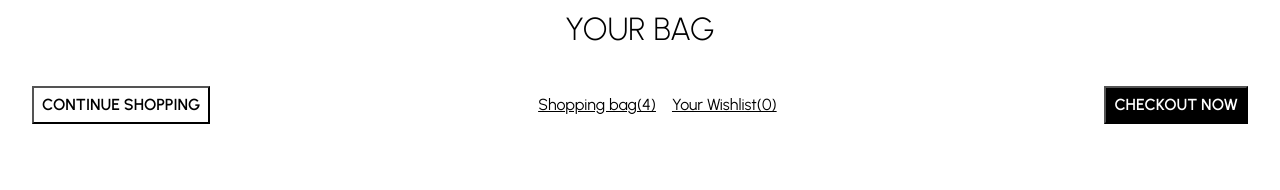
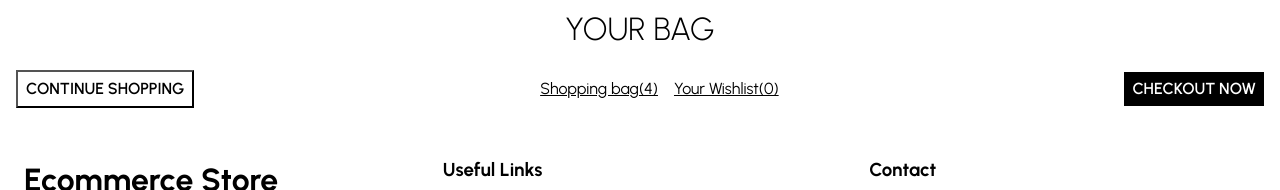
Before and after one commit to adarraji/react-shop, a React (Create React App) app: page / in a window 1280 px wide. Shown: the part 122-312 px from the top of the page. Built offline with nearby package versions, Linux system fonts and the light colour scheme.

Commit message:
updated top button styles

```diff
--- a/src/pages/Cart.js
+++ b/src/pages/Cart.js
@@ -37,13 +37,13 @@ const Title = styled.h1.attrs({
 })``;
 
 const Top = styled.div.attrs({
-    className: "flex items-center justify-between pa3"
+    className: "flex items-center justify-between"
 })``;
 
 const TopButton = styled.button.attrs({
     className: "pa2 fw6 pointer"
 })`
-    border:  props.type === "filled" && "none"};
+    border: ${props => props.type === "filled" && "none"};
     background-color: ${props => props.type === "filled" ? "black" : "transparent"};
     color: ${props => props.type === "filled" && "white"};
 `;
```
